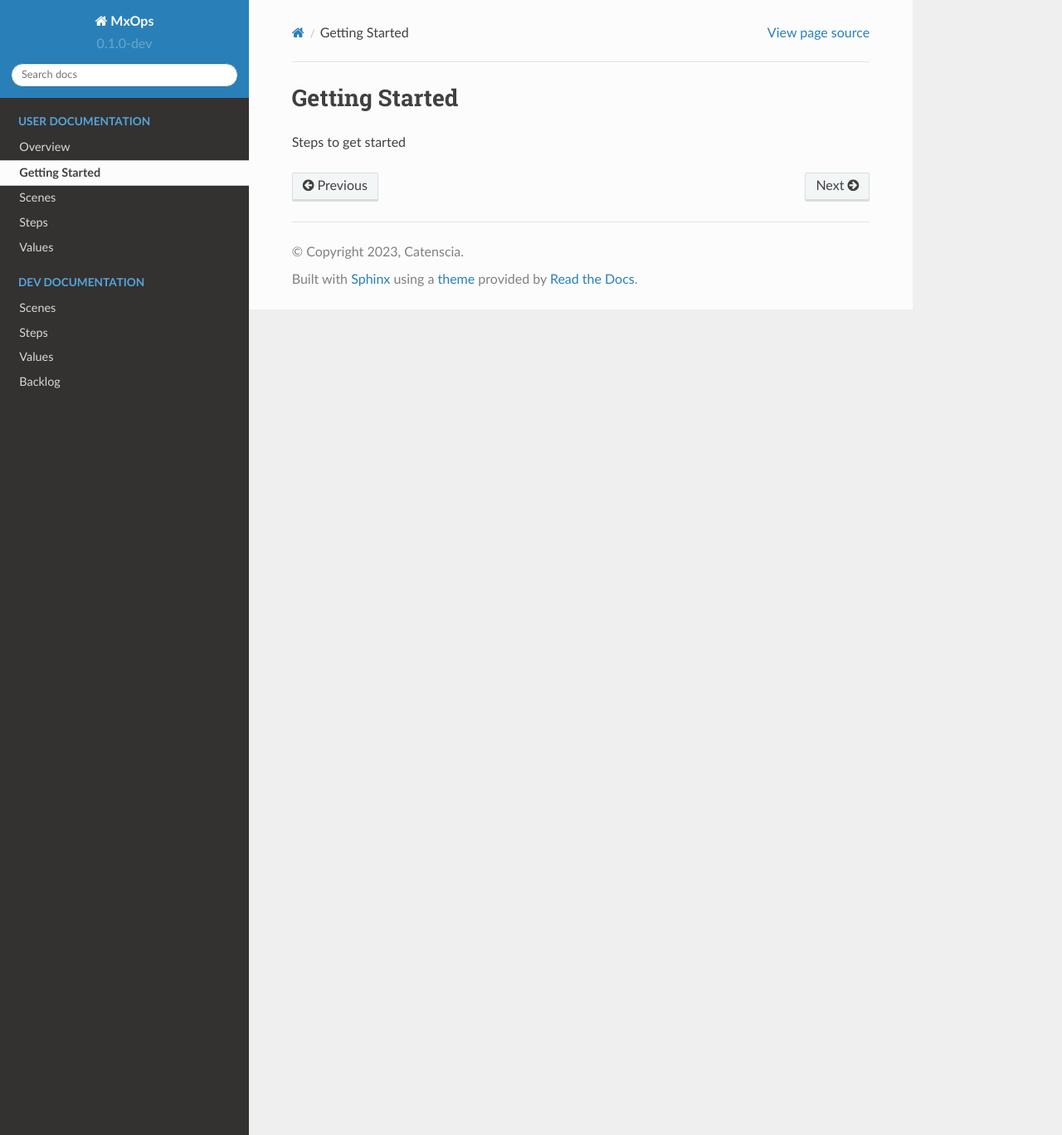
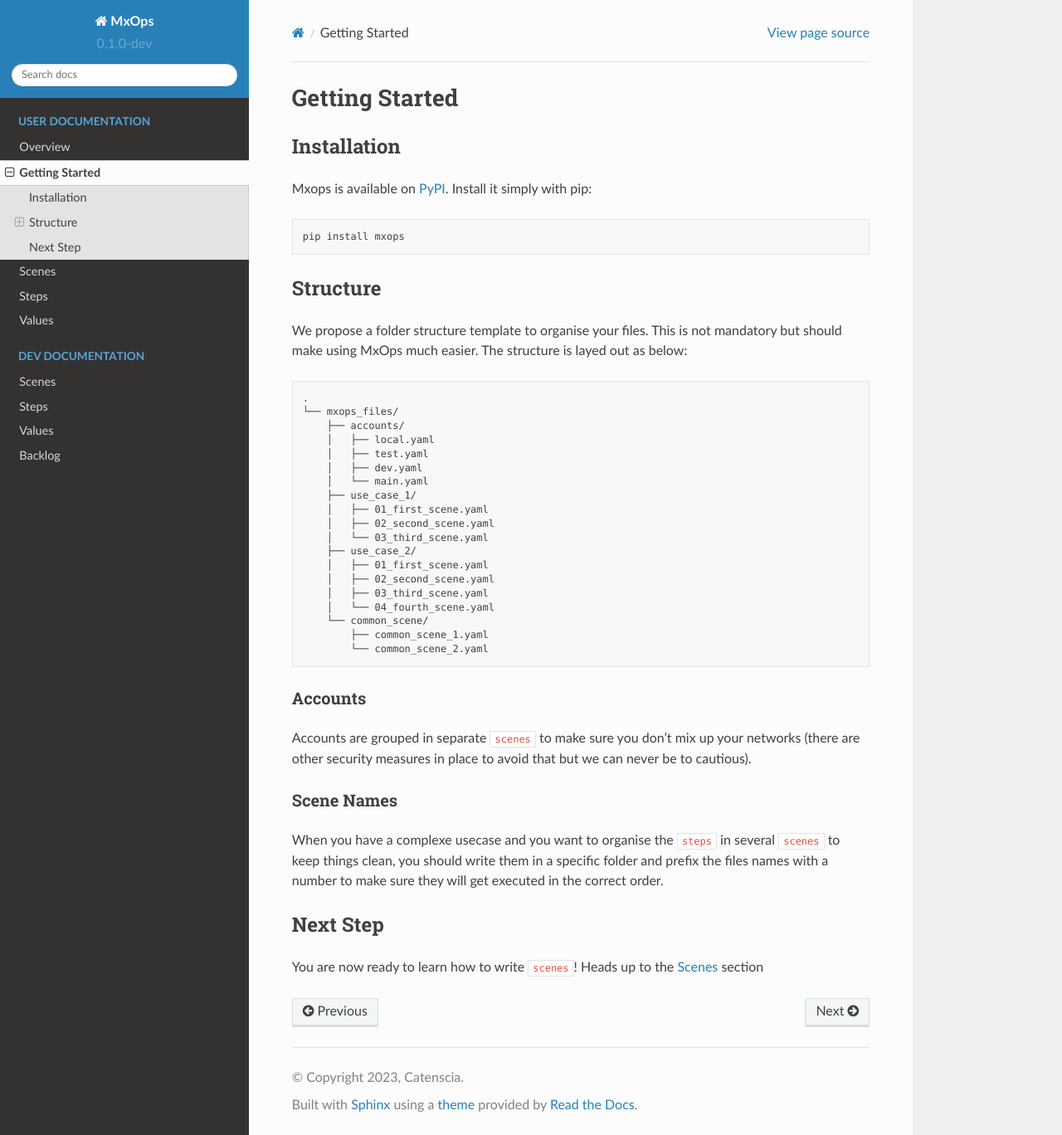
Before and after one commit to Catenscia/MxOps, a Sphinx documentation site: the page built from docs/source/user_documentation/getting_started.md, in a window 1280 px wide and 1368 px high. Shown: the whole window at 83% size. Built offline with Sphinx 7.4.7 and the Read the Docs theme 2.0.0, drawn with Linux system fonts in a browser that asks for light colours.

Commit message:
add getting_started_content

````diff
--- a/docs/source/user_documentation/getting_started.md
+++ b/docs/source/user_documentation/getting_started.md
@@ -1,3 +1,49 @@
 # Getting Started
 
-Steps to get started
+## Installation
+
+Mxops is available on [PyPI](https://pypi.org/project/mxops/). Install it simply with pip:
+
+```bash
+pip install mxops
+```
+
+## Structure
+
+We propose a folder structure template to organise your files. This is not mandatory but should make using MxOps much easier.
+The structure is layed out as below:
+
+```bash
+.
+└── mxops_files/
+    ├── accounts/
+    │   ├── local.yaml
+    │   ├── test.yaml
+    │   ├── dev.yaml
+    │   └── main.yaml
+    ├── use_case_1/
+    │   ├── 01_first_scene.yaml
+    │   ├── 02_second_scene.yaml
+    │   └── 03_third_scene.yaml
+    ├── use_case_2/
+    │   ├── 01_first_scene.yaml
+    │   ├── 02_second_scene.yaml
+    │   ├── 03_third_scene.yaml
+    │   └── 04_fourth_scene.yaml
+    └── common_scene/
+        ├── common_scene_1.yaml
+        └── common_scene_2.yaml
+```
+
+### Accounts
+
+Accounts are grouped in separate `scenes` to make sure you don't mix up your networks (there are other security measures in place to avoid that but we can never be to cautious).
+
+### Scene Names
+
+When you have a complexe usecase and you want to organise the `steps` in several `scenes` to keep things clean, you should write them in a specific folder and prefix the files names with a number to make sure they will get executed in the correct order.
+
+## Next Step
+
+You are now ready to learn how to write `scenes`!
+Heads up to the {doc}`scenes` section
````
Also changed, not shown: docs/source/user_documentation/overview.md (+4 -0 lines).
